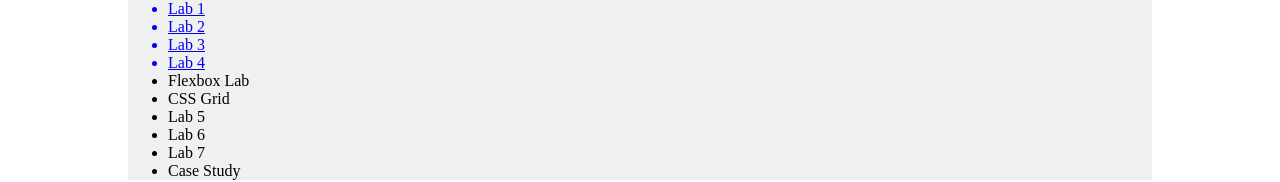
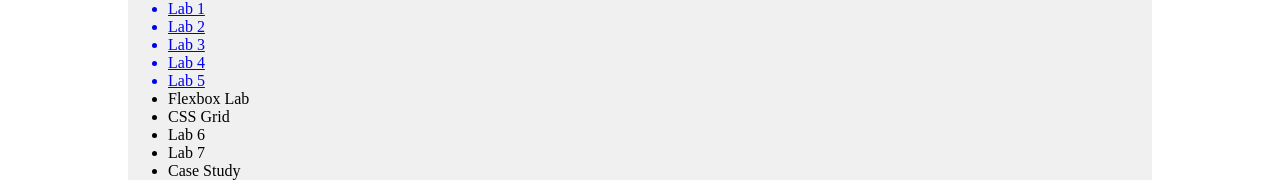
Before and after one commit to izzys0fia/PortfolioIndex, a plain HTML site: page index.html in a window 1280 px wide. Shown: the part 537-719 px from the top of the page. Drawn offline with Linux system fonts and the light colour scheme.

Commit message:
Update index.html

```diff
--- a/index.html
+++ b/index.html
@@ -67,9 +67,9 @@
                 <a href="https://izzys0fia.github.io/Green-Pastures2/" target="_blank"><li>Lab 2</li></a>
                 <a href="https://izzys0fia.github.io/Green-Pastures3/" target="_blank"><li>Lab 3</li></a>
                 <a href="https://izzys0fia.github.io/Green-Pastures4/" target="_blank"><li>Lab 4</li></a>
+		<a href="https://izzys0fia.github.io/Green-Pastures5/" target="_blank"><li>Lab 5</li></a>
                 <li>Flexbox Lab</li>
                 <li>CSS Grid</li>
-                <li>Lab 5</li>
                 <li>Lab 6</li>
                 <li>Lab 7</li>
                 <li>Case Study</li>
```
